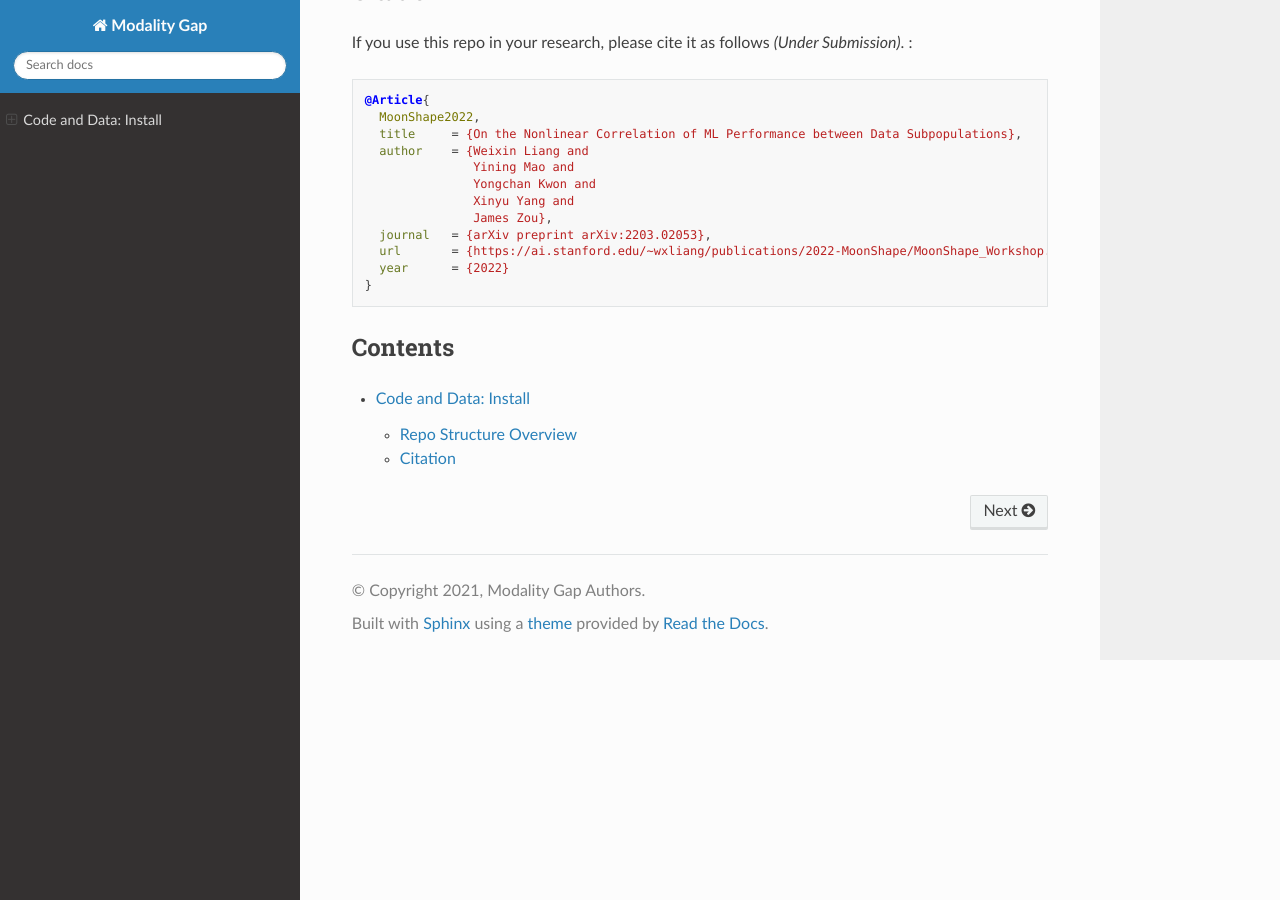
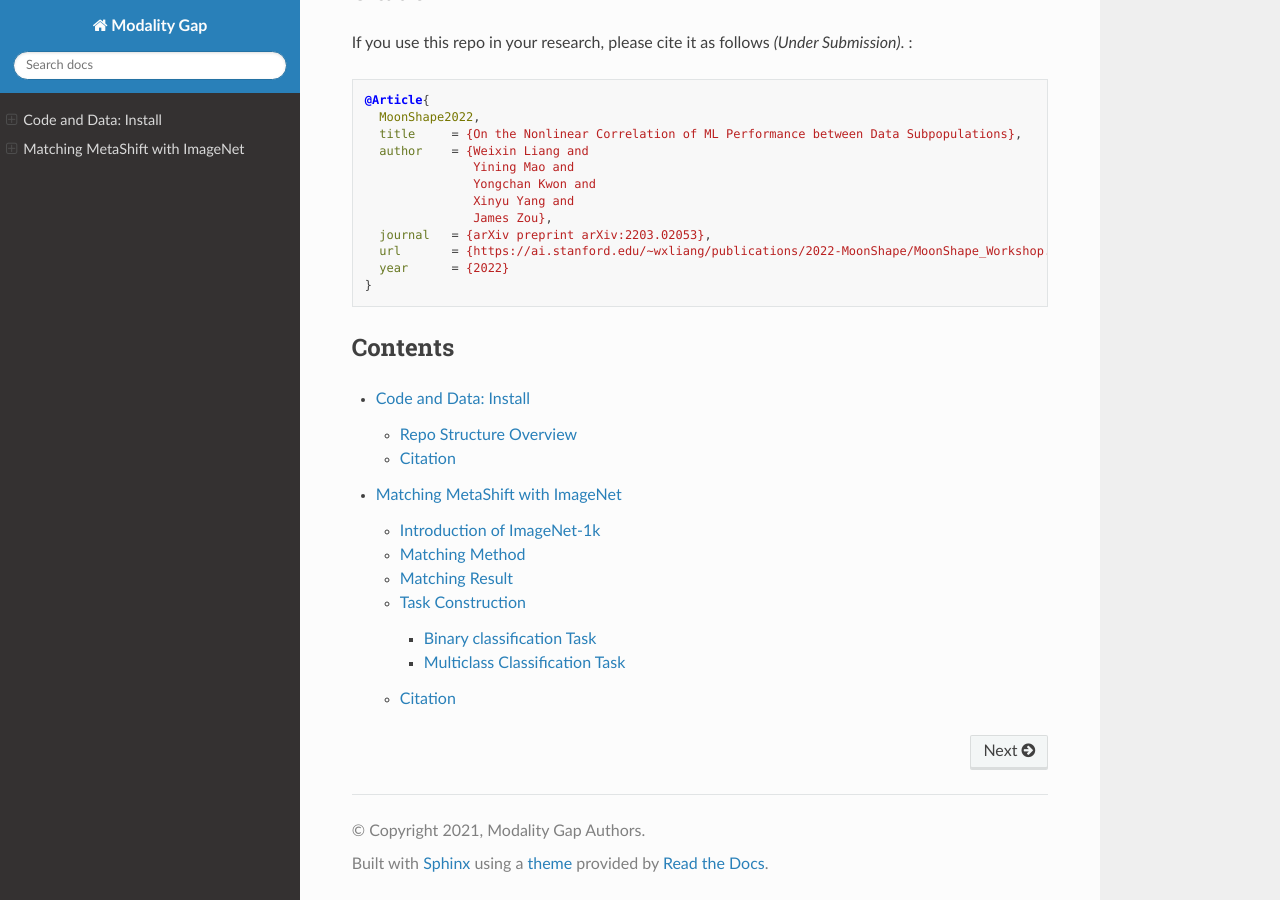
Before and after one commit to Weixin-Liang/MoonShape, a Sphinx documentation site: the page built from docs/index.rst, in a window 1280 px wide and 900 px high, scrolled down 7355 px. Built offline with Sphinx 7.4.7 and the Read the Docs theme 2.0.0, drawn with Linux system fonts in a browser that asks for light colours; nearby versions of some CDN libraries; library files that are not in the unit come from our copies; some of the changed lines change nothing that is shown.

Commit message:
test doc

```diff
--- a/docs/index.rst
+++ b/docs/index.rst
@@ -334,3 +334,4 @@
 
 .. toctree::
    sub_pages/install
+   sub_pages/matching_to_imagenet
--- /dev/null
+++ b/docs/sub_pages/matching_to_imagenet.rst
@@ -0,0 +1,97 @@
+Matching MetaShift with ImageNet
+============================================
+
+Welcome! This is the project website of our paper: `MetaShift: A Dataset of Datasets for Evaluating Contextual Distribution Shifts and Training Conflicts <https://openreview.net/forum?id=MTex8qKavoS>`__ (ICLR 2022).
+`[PDF] <https://arxiv.org/abs/2202.06523>`__
+`[Video] <https://recorder-v3.slideslive.com/#/share?share=64243&s=4b8a00e2-83f3-4775-879f-70de42374ec6>`__
+`[Slides] <https://drive.google.com/file/d/1PDQSrNQWAJL_cx-KpV1CchUJwk2MgPFC/view?usp=sharing>`__
+
+*Contributed Talk at* `ICML 2022 Workshop on Shift happens: Crowdsourcing metrics and test datasets beyond ImageNet <https://shift-happens-benchmark.github.io/>`_
+
+Given that MetaShift is a flexible framework to generate a large number of
+real-world distribution shifts that are well-annotated and controlled,
+we can use it to construct a new dataset of specific classes and subpopulations.
+
+Introduction of ImageNet-1k
+--------------------------------------------------
+ImageNet is an image database organized according to the WordNet hierarchy,
+in which each node of the hierarchy is depicted by hundreds and thousands of images.
+The full ImageNet contains 60,942 nodes, while the 1,000 ImageNet classes contains
+only 2,155 nodes.
+(Refer to `ImageNet-1k class hierarchy <https://observablehq.com/@mbostock/imagenet-hierarchy>`_)
+
+
+
+Matching Method
+--------------------------------------------------
+We use `wordnet <https://www.nltk.org/howto/wordnet.html>`_ to do the matching.
+
+For each meta-data tag of the classes and the subsets of the context as well as the attributes,
+we search in the ImageNet-1k hierarchy to find if it has the label with the same wordnet id.
+The meta-data tag in MetaShift may represent a greater domain than the leaf nodes of the ImageNet hierarchy,
+for example, MetaShift has only one general *"cat"* class, while the ImageNet *"domestic cat"* and *"wildcat"*
+under the *"cat"* hierarchy, and each kind of cat also has several different breeds.
+In the matching procedure, all breeds under *"cat"* hierarchy will be matched to *"cat"* class in MetaShift.
+
+**Check Coverage**
+
+To verify the coverage of the generated dataset over the ImageNet-1k, we count in the
+following methodology: for each meta-data of the matched version of MetaShift, we locate the tags
+in the ImageNet hierarchy. If it is a non-leaf node, then mark all of its leaf nodes, otherwise mark the
+leaf node itself.
+
+
+
+
+Matching Result
+--------------------------------------------------
+Originally, the MetaShift contains a collection of *12,868* sets of natural images across *410* classes.
+After matching, we selected *5,040* sets of images across *261* classes, where each tag of it can
+be found in the ImageNet-1k dataset. The matched version covers *867* out of 1,000 classes in ImageNet-1k.
+Each class in the ImageNet-matched MetaShift contains *2301.6* images on average, and *19.3* subsets capturing images in different contexts.
+The unmatched portions of our datasets can be potentially used for OOD (out-of-distribution) detection, and we will delay it in future work.
+
+.. figure:: https://user-images.githubusercontent.com/67904087/179450229-8ed0bfdd-ea0b-404d-9c34-659e2a96d7d8.png
+   :width: 100 %
+   :align: center
+   :alt:
+
+Task Construction
+--------------------------------------------------
+The 261 classes over 5,040 sets of images provide enumerable options for task construction.
+
+Binary classification Task
+^^^^^^^^^^^^^^^^^^^^^^^^^^^^^^^^
+We can select two classes of the dataset to construct binary classification task. Here we represent a method to construct the tasks with the MetaShift:
+We first filter the classes whose subsets are less than a threshold. For the selected classes, we find the common parent nodes of two classes in the ImageNet hierarchy, which can be used to evaluate their similarities.
+To be specific, if we use *5* as the subsets filtering threshold, and select the pairs of classes who have common parent nodes in the second hierarchy of the ImageNet, we can get *19,024* binary classification tasks as a result.
+
+Multiclass Classification Task
+^^^^^^^^^^^^^^^^^^^^^^^^^^^^^^^^
+The context can have a great impact on the classification because of the difference between it in train and test set.
+In Table 1, we select 5 classes to do evaluation on 3 pre-trained ImageNet models: ResNet18, ResNet50 and VGG 16.
+The accuracy varies drastically across different classes depending on the distribution shifts of the class.
+The classification accuracy of elephant is relatively high since the contexts of elephant images are mostly outdoor
+in both ImageNet and MetaShift. In contrast, the contexts of cat images varies a lot.
+The subsets contain both indoor and outdoor contexts in MetaShift, such as toilet, grass and other heterogeneous contexts,
+which poses great distribution shifts. The lower accuracy of cat classification indicates the ImageNet models' incapability in handling distribution shift.
+
+*Code released in* `shift-happens-benchmark from icml workshop <https://github.com/shift-happens-benchmark/icml-2022>`_
+
+.. figure:: https://user-images.githubusercontent.com/67904087/179453087-c3898dc6-cd32-41c9-909b-fa0b69e1fcae.png
+   :width: 100 %
+   :align: center
+   :alt:
+
+Citation
+--------
+
+.. code-block:: bibtex
+
+   @InProceedings{liang2022metashift,
+   title={MetaShift: A Dataset of Datasets for Evaluating Contextual Distribution Shifts and Training Conflicts},
+   author={Weixin Liang and James Zou},
+   booktitle={International Conference on Learning Representations},
+   year={2022},
+   url={https://openreview.net/forum?id=MTex8qKavoS}
+   }
```
